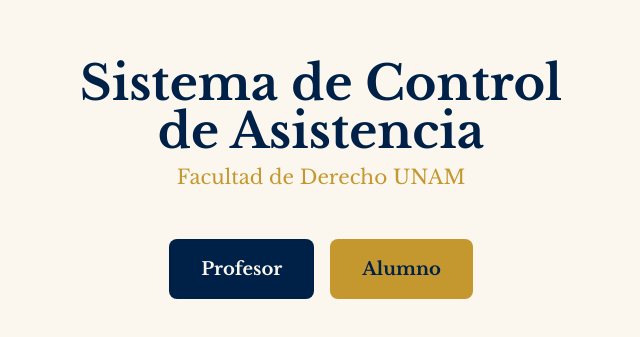
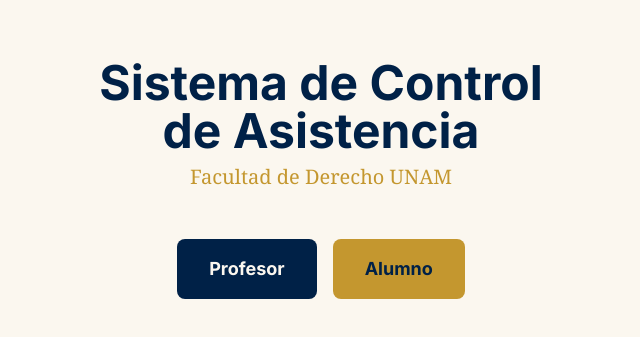
Before and after one commit to ppruneda/lista-asistencia, a Next.js app: page / in a window 1280 px wide. Shown: the part 221-558 px from the top of the page, without its empty margins (319-959 px from the left). Built offline with nearby package versions, Linux system fonts and the light colour scheme.

Commit message:
PWA: acceso directo desde celular

```diff
--- a/app/layout.tsx
+++ b/app/layout.tsx
@@ -1,19 +1,21 @@
 import type { Metadata } from "next";
-import { Libre_Baskerville, JetBrains_Mono } from "next/font/google";
+import { Inter } from "next/font/google";
 import "./globals.css";
-const libreBaskerville = Libre_Baskerville({
-  subsets: ["latin"],
-  weight: ["400", "700"],
-  variable: "--font-serif",
-});
-const jetbrainsMono = JetBrains_Mono({
-  subsets: ["latin"],
-  variable: "--font-mono",
-});
+
+const inter = Inter({ subsets: ["latin"] });
+
 export const metadata: Metadata = {
-  title: "Sistema de Asistencia — Sucesiones",
-  description: "Sistema de asistencia para la clase de Sucesiones, Facultad de Derecho, UNAM",
+  title: "Sistema de Control de Asistencia",
+  description: "Facultad de Derecho UNAM",
+  manifest: "/manifest.json",
+  themeColor: "#002147",
+  appleWebApp: {
+    capable: true,
+    statusBarStyle: "black-translucent",
+    title: "Asistencia",
+  },
 };
+
 export default function RootLayout({
   children,
 }: Readonly<{
@@ -21,9 +23,10 @@
 }>) {
   return (
     <html lang="es">
-      <body className={`${libreBaskerville.variable} ${jetbrainsMono.variable} font-serif antialiased`}>
-        {children}
-      </body>
+      <head>
+        <link rel="apple-touch-icon" href="/icon-192.png" />
+      </head>
+      <body className={inter.className}>{children}</body>
     </html>
   );
 }
```
Also changed, not shown: public/manifest.json (added).
